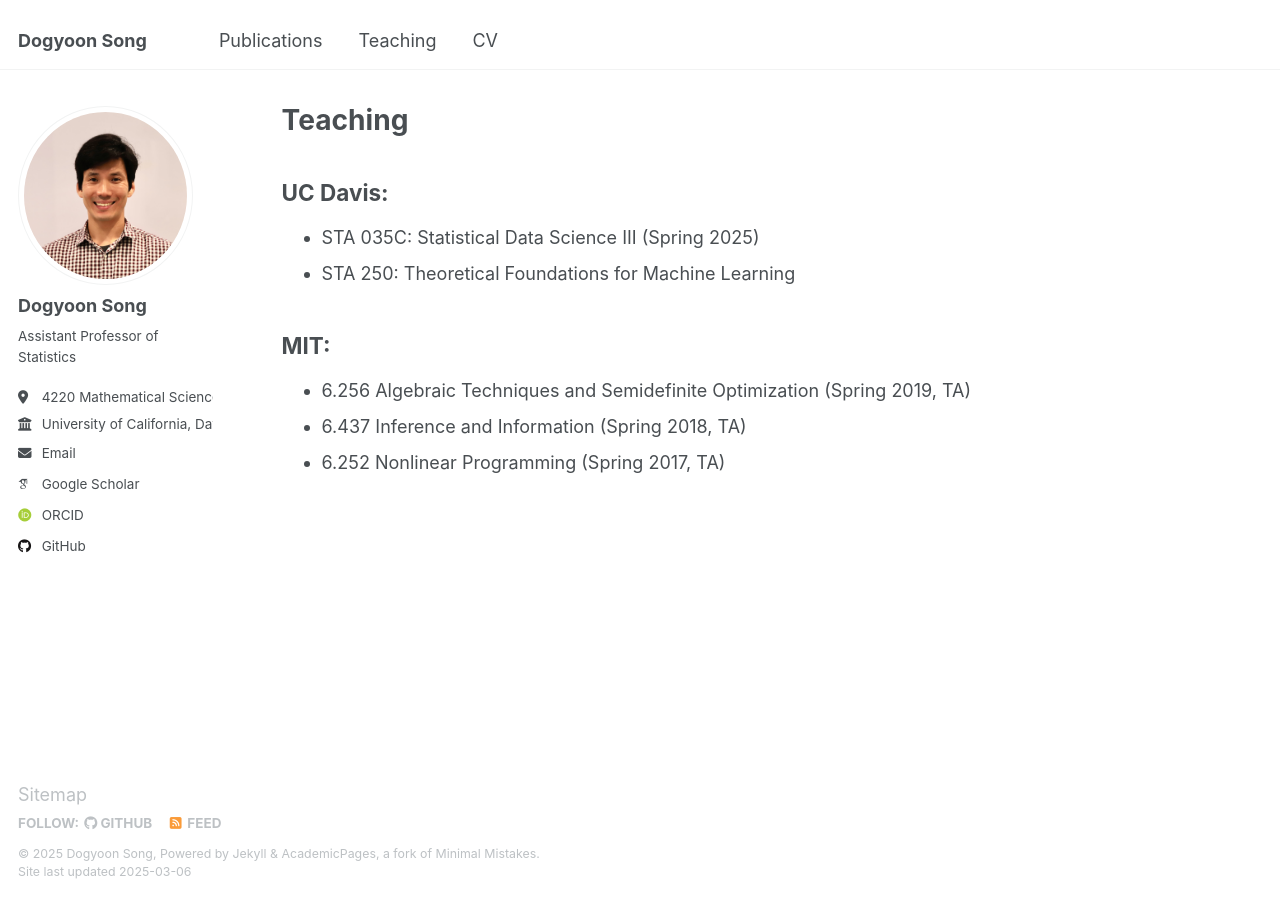
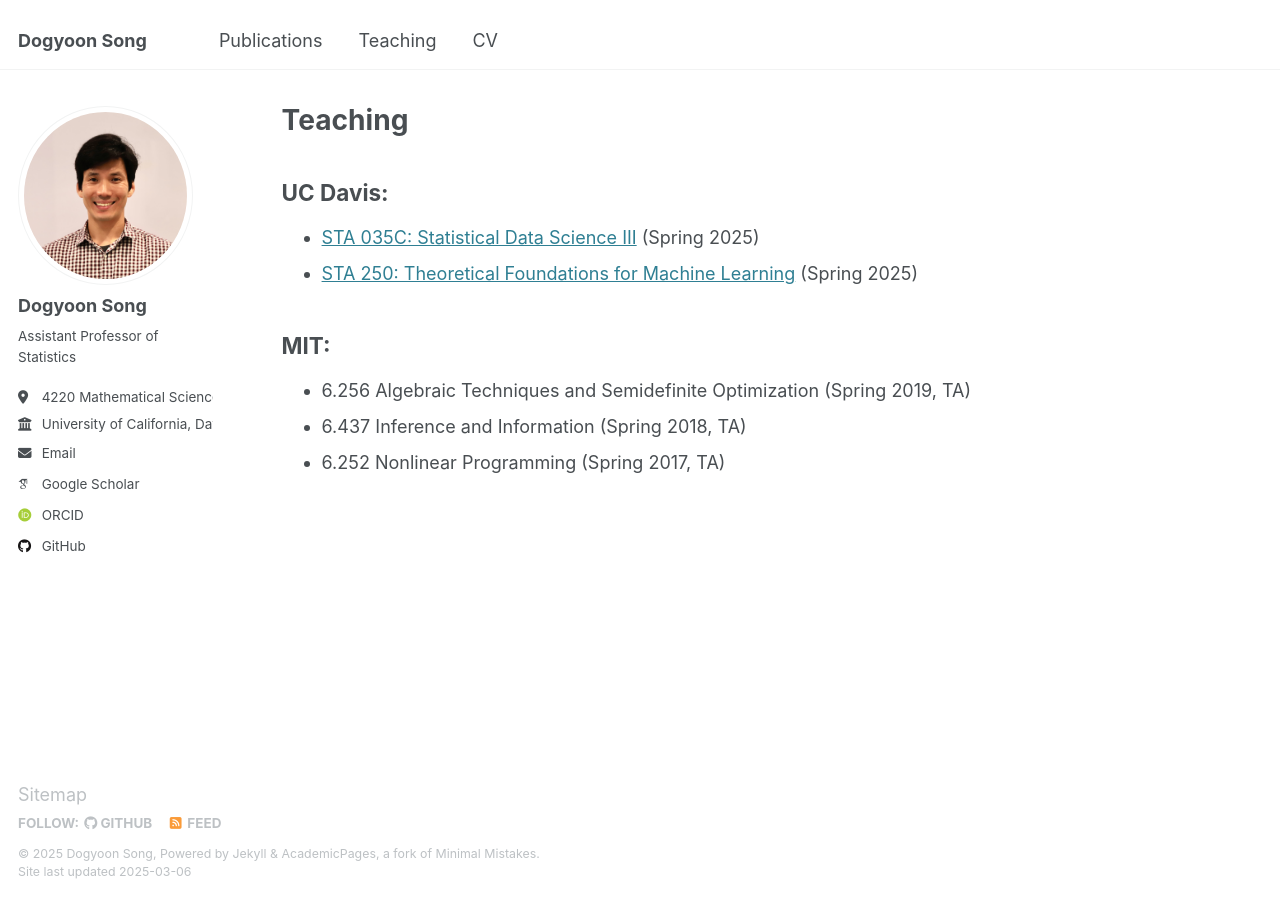
Before and after one commit to dogyoons/dogyoons.github.io, a Jekyll site: the page built from _pages/teaching.md, in a window 1280 px wide. Built offline with Jekyll 4.4.1, drawn with Linux system fonts in a browser that asks for light colours; some web fonts are replaced.

Commit message:
Teaching update

```diff
--- a/_pages/teaching.md
+++ b/_pages/teaching.md
@@ -9,8 +9,8 @@ redirect_from:
 ---
 
 ## UC Davis:
-* STA 035C: Statistical Data Science III (Spring 2025)
-* STA 250: Theoretical Foundations for Machine Learning
+* [STA 035C: Statistical Data Science III](/teaching/sta35c/) (Spring 2025)
+* [STA 250: Theoretical Foundations for Machine Learning](/teaching/sta250/) (Spring 2025)
 
 ## MIT:
 * 6.256 Algebraic Techniques and Semidefinite Optimization (Spring 2019, TA)
```
Also changed, not shown: teaching/sta250/index.md (+6 -0 lines), teaching/sta35c/index.md (+6 -0 lines).
